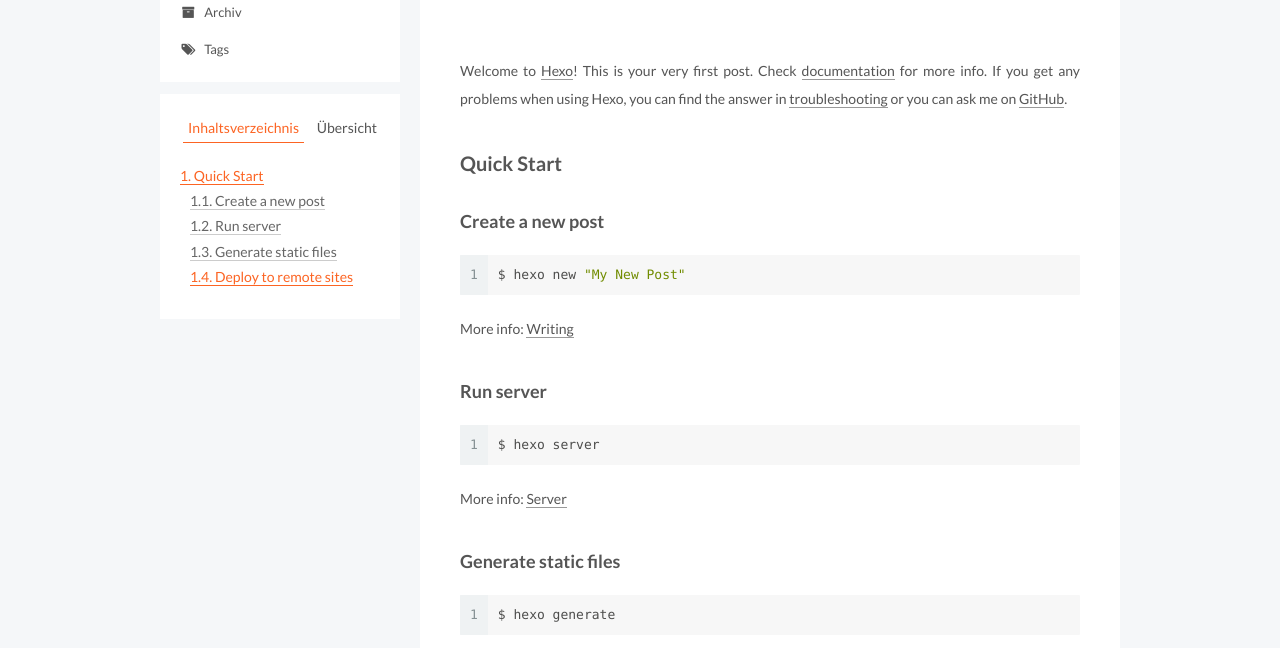
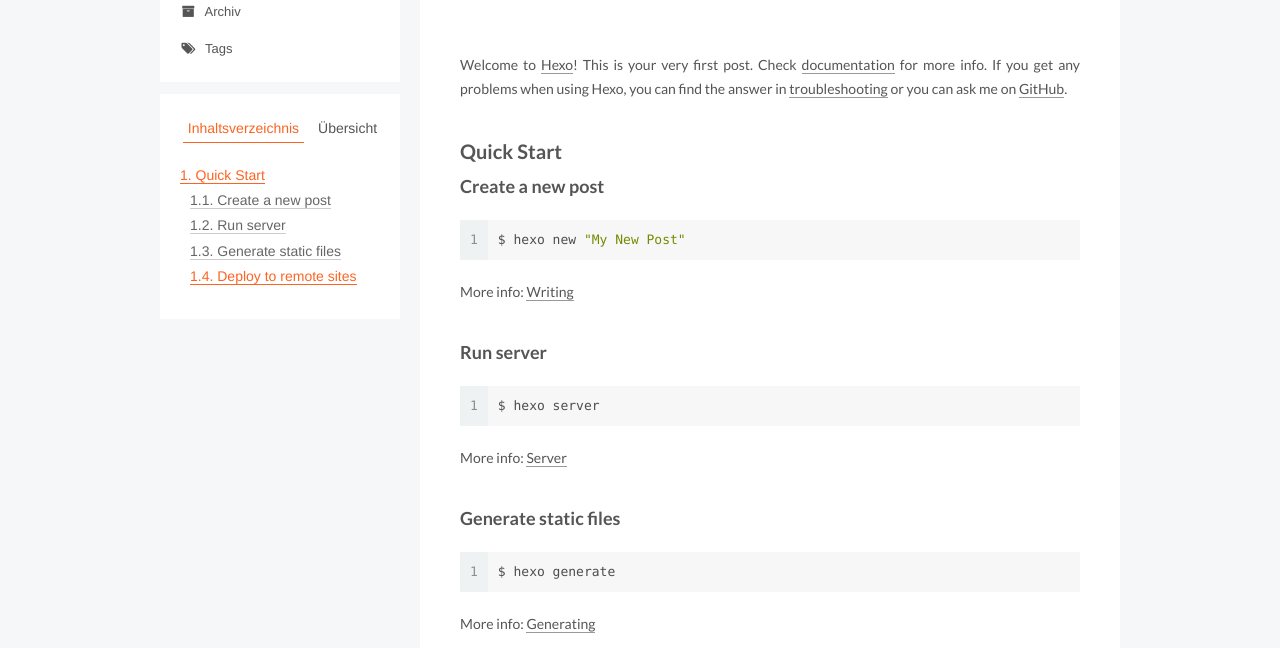
Before and after one commit to xhuohai/xhuohai.github.io, a plain HTML site: page 2017/05/21/hello-world/index.html in a window 1280 px wide. Shown: the part 152-800 px from the top of the page. Drawn offline with Linux system fonts and the light colour scheme.

Commit message:
Hexo update

```diff
--- a/2017/05/21/hello-world/index.html
+++ b/2017/05/21/hello-world/index.html
@@ -12,6 +12,10 @@
 <meta name="viewport" content="width=device-width, initial-scale=1, maximum-scale=1"/>
 
 
+
+
+
+  <link rel="stylesheet" media="all" href="/lib/Han/dist/han.min.css?v=3.3">
 
 
 
@@ -311,7 +315,7 @@
       </header>
 
 
-    <div class="post-body" itemprop="articleBody">
+    <div class="post-body han-init-context" itemprop="articleBody">
 
 
 
--- a/css/main.css
+++ b/css/main.css
@@ -1696,7 +1696,7 @@ pre .javascript .function {
   width: 4px;
   height: 4px;
   border-radius: 50%;
-  background: #30f541;
+  background: #b1ffa3;
 }
 .links-of-blogroll {
   font-size: 13px;
```
Also changed, not shown: archives/2017/05/index.html (+4 -0 lines), archives/2017/index.html (+4 -0 lines), archives/index.html (+4 -0 lines), index.html (+5 -1 lines).
